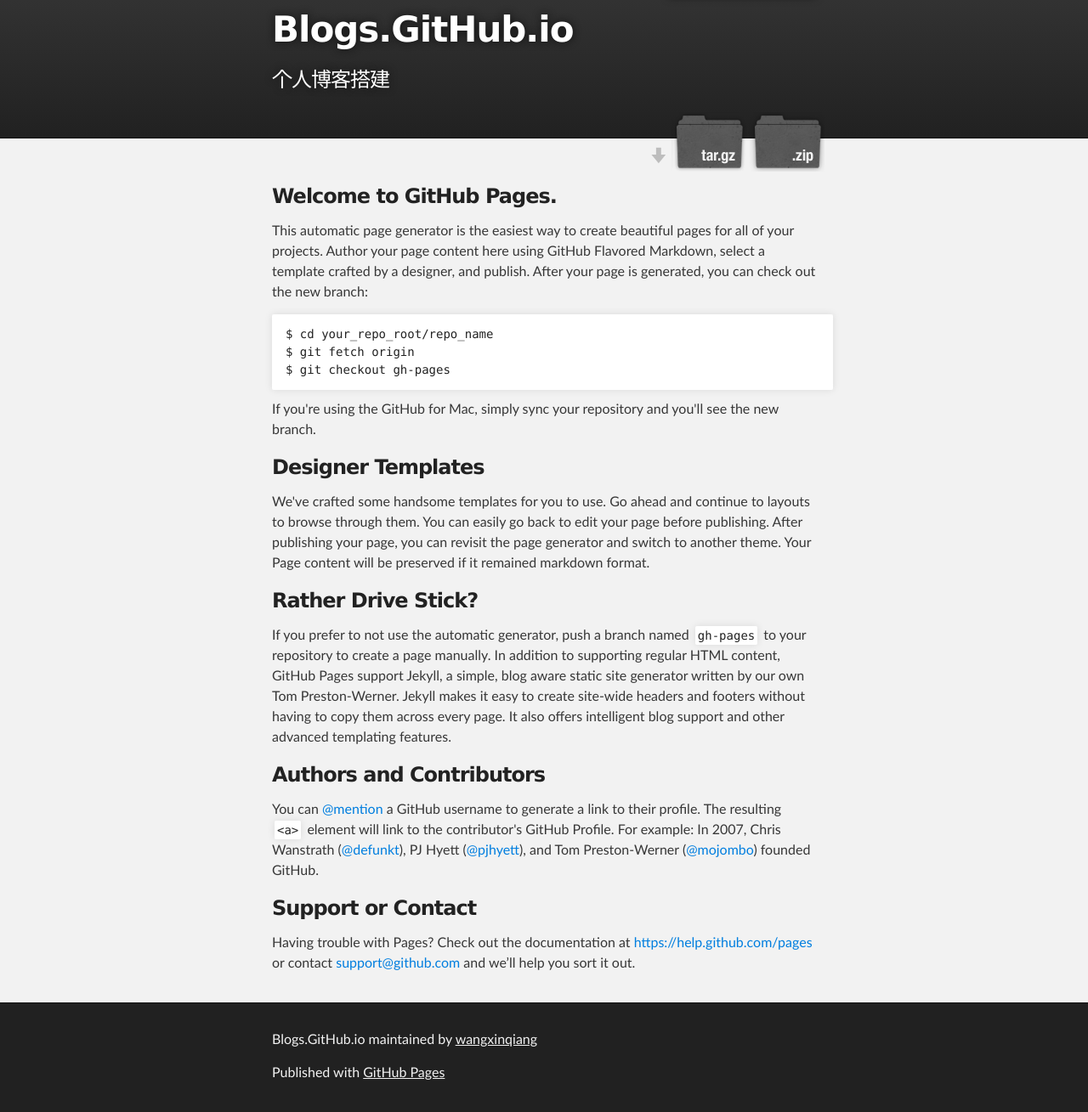
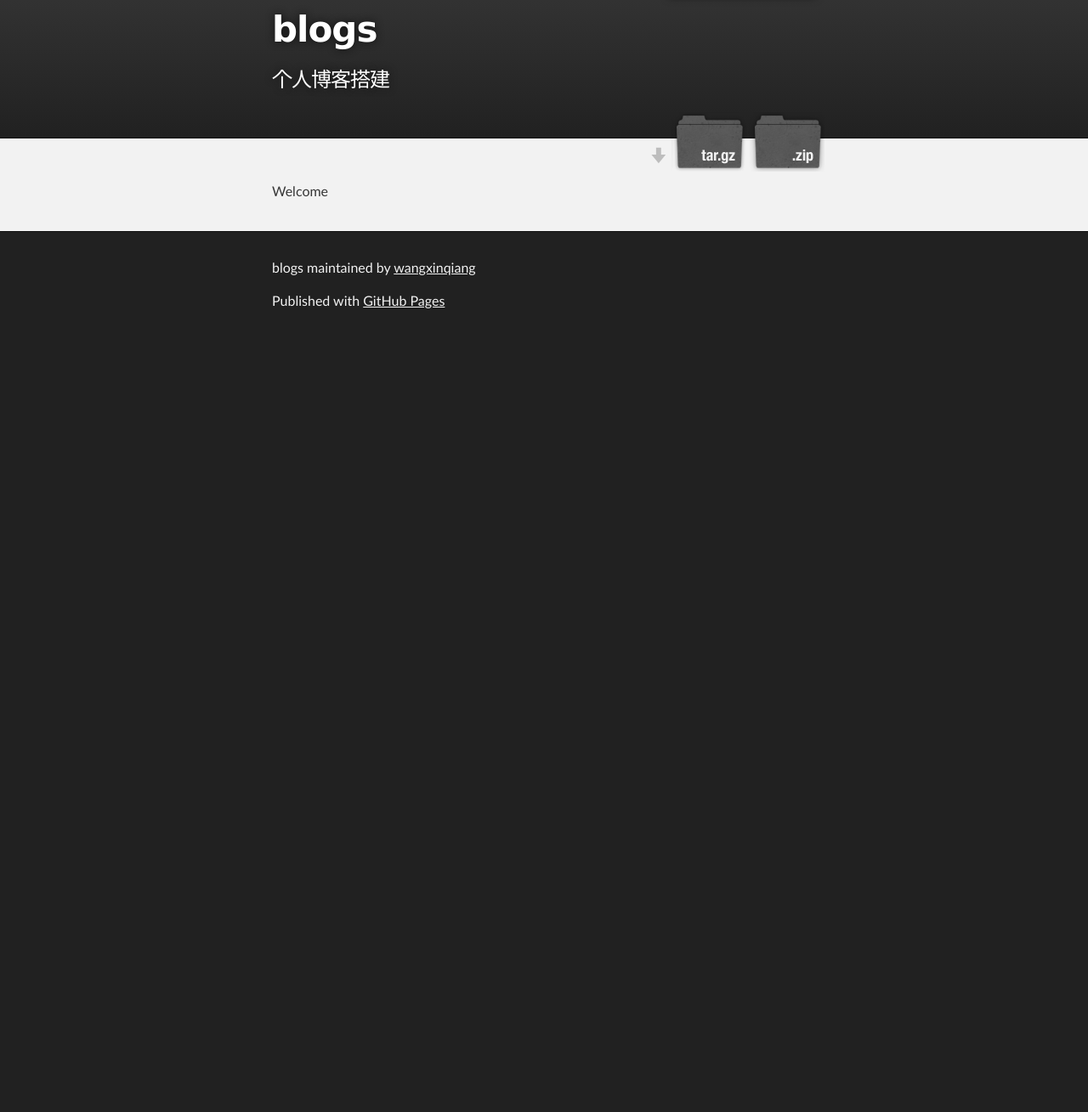
Before and after one commit to lnts2015/blogs.github.io, a plain HTML site: page index.html in a window 1280 px wide. Shown: the part 47-1356 px from the top of the page at 85% size. After the commit the page ends 800 px from the top, so only its background shows below. Drawn offline with Linux system fonts and the light colour scheme.

```diff
--- a/index.html
+++ b/index.html
@@ -4,11 +4,11 @@
   <head>
     <meta charset='utf-8'>
     <meta http-equiv="X-UA-Compatible" content="chrome=1">
-    <meta name="description" content="Blogs.GitHub.io : 个人博客搭建">
+    <meta name="description" content="blogs : 个人博客搭建">
 
     <link rel="stylesheet" type="text/css" media="screen" href="stylesheets/stylesheet.css">
 
-    <title>Blogs.GitHub.io</title>
+    <title>blogs</title>
   </head>
 
   <body>
@@ -18,7 +18,7 @@
         <header class="inner">
           <a id="forkme_banner" href="https://github.com/wangxinqiang/blogs.github.io">View on GitHub</a>
 
-          <h1 id="project_title">Blogs.GitHub.io</h1>
+          <h1 id="project_title">blogs</h1>
           <h2 id="project_tagline">个人博客搭建</h2>
 
             <section id="downloads">
@@ -31,44 +31,14 @@
     <!-- MAIN CONTENT -->
     <div id="main_content_wrap" class="outer">
       <section id="main_content" class="inner">
-        <h3>
-<a id="welcome-to-github-pages" class="anchor" href="#welcome-to-github-pages" aria-hidden="true"><span class="octicon octicon-link"></span></a>Welcome to GitHub Pages.</h3>
-
-<p>This automatic page generator is the easiest way to create beautiful pages for all of your projects. Author your page content here using GitHub Flavored Markdown, select a template crafted by a designer, and publish. After your page is generated, you can check out the new branch:</p>
-
-<pre><code>$ cd your_repo_root/repo_name
-$ git fetch origin
-$ git checkout gh-pages
-</code></pre>
-
-<p>If you're using the GitHub for Mac, simply sync your repository and you'll see the new branch.</p>
-
-<h3>
-<a id="designer-templates" class="anchor" href="#designer-templates" aria-hidden="true"><span class="octicon octicon-link"></span></a>Designer Templates</h3>
-
-<p>We've crafted some handsome templates for you to use. Go ahead and continue to layouts to browse through them. You can easily go back to edit your page before publishing. After publishing your page, you can revisit the page generator and switch to another theme. Your Page content will be preserved if it remained markdown format.</p>
-
-<h3>
-<a id="rather-drive-stick" class="anchor" href="#rather-drive-stick" aria-hidden="true"><span class="octicon octicon-link"></span></a>Rather Drive Stick?</h3>
-
-<p>If you prefer to not use the automatic generator, push a branch named <code>gh-pages</code> to your repository to create a page manually. In addition to supporting regular HTML content, GitHub Pages support Jekyll, a simple, blog aware static site generator written by our own Tom Preston-Werner. Jekyll makes it easy to create site-wide headers and footers without having to copy them across every page. It also offers intelligent blog support and other advanced templating features.</p>
-
-<h3>
-<a id="authors-and-contributors" class="anchor" href="#authors-and-contributors" aria-hidden="true"><span class="octicon octicon-link"></span></a>Authors and Contributors</h3>
-
-<p>You can <a href="https://github.com/blog/821" class="user-mention">@mention</a> a GitHub username to generate a link to their profile. The resulting <code>&lt;a&gt;</code> element will link to the contributor's GitHub Profile. For example: In 2007, Chris Wanstrath (<a href="https://github.com/defunkt" class="user-mention">@defunkt</a>), PJ Hyett (<a href="https://github.com/pjhyett" class="user-mention">@pjhyett</a>), and Tom Preston-Werner (<a href="https://github.com/mojombo" class="user-mention">@mojombo</a>) founded GitHub.</p>
-
-<h3>
-<a id="support-or-contact" class="anchor" href="#support-or-contact" aria-hidden="true"><span class="octicon octicon-link"></span></a>Support or Contact</h3>
-
-<p>Having trouble with Pages? Check out the documentation at <a href="https://help.github.com/pages">https://help.github.com/pages</a> or contact <a href="mailto:support@github.com">support@github.com</a> and we’ll help you sort it out.</p>
+        <p>Welcome </p>
       </section>
     </div>
 
     <!-- FOOTER  -->
     <div id="footer_wrap" class="outer">
       <footer class="inner">
-        <p class="copyright">Blogs.GitHub.io maintained by <a href="https://github.com/wangxinqiang">wangxinqiang</a></p>
+        <p class="copyright">blogs maintained by <a href="https://github.com/wangxinqiang">wangxinqiang</a></p>
         <p>Published with <a href="https://pages.github.com">GitHub Pages</a></p>
       </footer>
     </div>
```
Also changed, not shown: params.json (+1 -1 lines).
